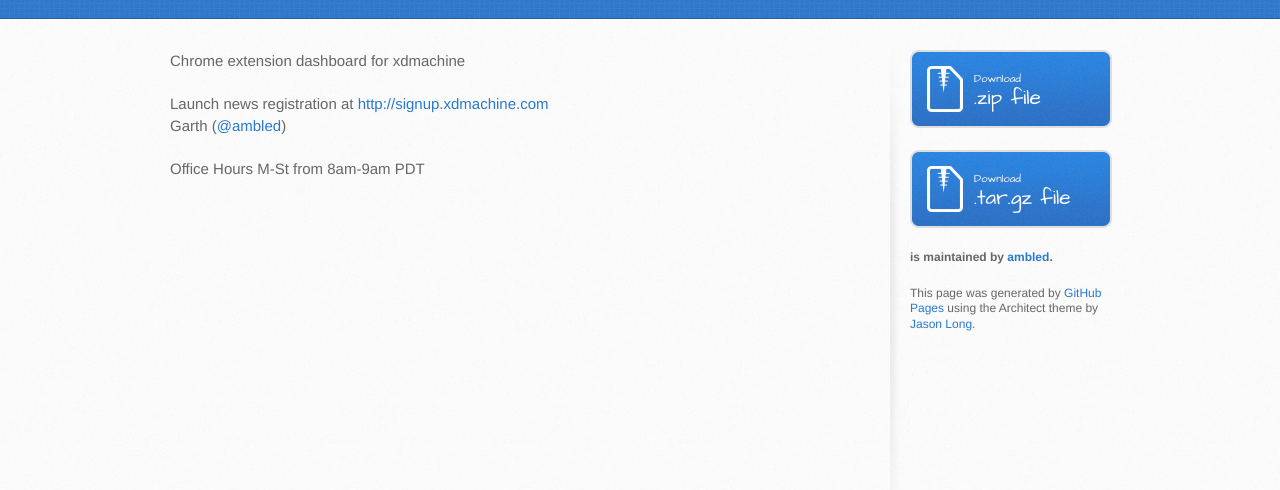
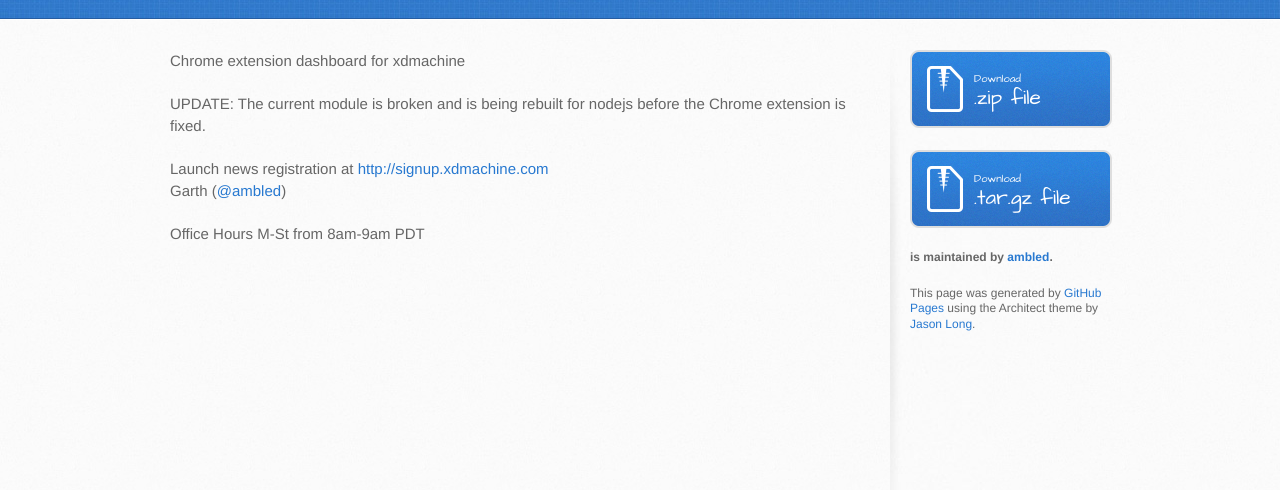
Before and after one commit to ambled/xdconsole, a plain HTML site: page index.html in a window 1280 px wide. Shown: the part 182-672 px from the top of the page. Drawn offline with Linux system fonts and the light colour scheme.

Commit message:
Update index.html

```diff
--- a/index.html
+++ b/index.html
@@ -29,6 +29,8 @@
       <div class="inner clearfix">
         <section id="main-content">
           <p>Chrome extension dashboard for xdmachine</p>
+
+          <p>UPDATE: The current module is broken and is being rebuilt for nodejs before the Chrome extension is fixed.</p>
 
          Launch news registration at <a href="http://signup.xdmachine.com">http://signup.xdmachine.com</a>
 
```
